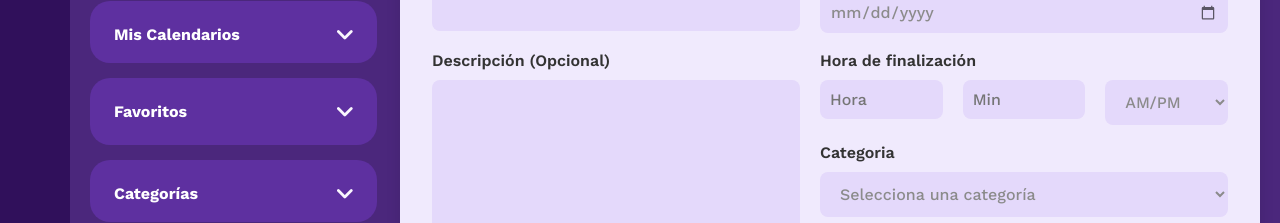
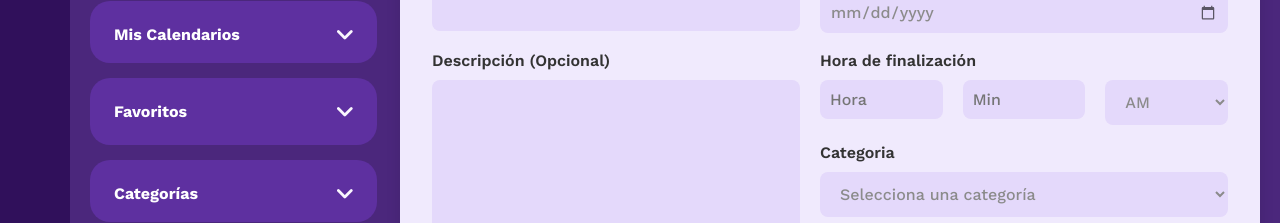
Before and after one commit to GRUPO-ATI-II/Schedio, an Angular app in the folder schedio-frontend/: page /agenda/edit-assignment/1 in a window 1280 px wide. Shown: the part 340-563 px from the top of the page. Built offline with nearby package versions, Linux system fonts and the light colour scheme; no server answers; sample sign-in values are in the browser's storage.

Commit message:
fixing loading

```diff
--- a/schedio-frontend/src/app/pages/edit-assignment/edit-assignment.html
+++ b/schedio-frontend/src/app/pages/edit-assignment/edit-assignment.html
@@ -41,11 +41,10 @@
     placeholder='Min'
     i18n-placeholder="@@MinutePlaceholder">
   </app-input-field>
-  <select class="custom-select">
-    <option value="" disabled selected hidden>AM/PM</option>
-    <option value="AM">AM</option>
-    <option value="PM">PM</option>
-  </select>
+  <select class="custom-select" [(ngModel)]="ampm" name="ampm">
+  <option value="AM">AM</option>
+  <option value="PM">PM</option>
+</select>
 
   <label class="section-label" i18n="@@Category">Categoria</label>
 
--- a/schedio-frontend/src/app/pages/edit-assignment/edit-assignment.ts
+++ b/schedio-frontend/src/app/pages/edit-assignment/edit-assignment.ts
@@ -1,4 +1,4 @@
-import { Component, inject, OnInit } from '@angular/core';
+import { Component, inject, OnInit , ChangeDetectorRef } from '@angular/core';
 import { FormsModule } from '@angular/forms';
 import { InputField } from '../../shared/components/ui/input-field/input-field';
 import { InputTextarea } from '../../shared/components/ui/input-textarea/input-textarea';
@@ -19,6 +19,7 @@ export class EditAssignment implements OnInit {
   private readonly assignmentService = inject(AssignmentService);
   private readonly route = inject(ActivatedRoute);
   private readonly router = inject(Router);
+  private readonly cdr = inject(ChangeDetectorRef);
 
   assignmentId = '';
   title = '';
@@ -61,6 +62,8 @@ export class EditAssignment implements OnInit {
       this.minute = d.getMinutes().toString();
     }
     this.selectedSubject = a.subject || '';
+
+    this.cdr.detectChanges();
   }
 
   onSave() {
```
